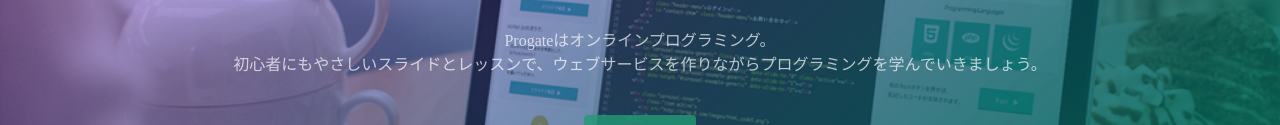
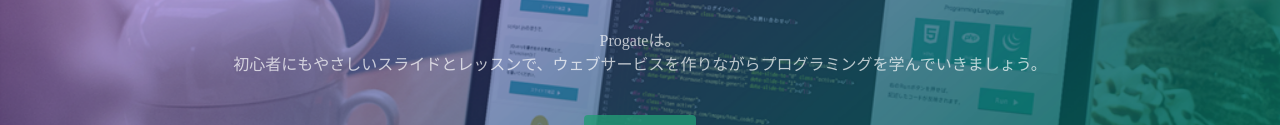
Before and after one commit to yasushihidaka/yasushihidaka.github.io, a plain HTML site: page index.html in a window 1280 px wide. Shown: the part 317-442 px from the top of the page. Drawn offline with Linux system fonts and the light colour scheme.

Commit message:
Update index.html

```diff
--- a/index.html
+++ b/index.html
@@ -24,7 +24,7 @@
   <div class="top-wrapper">
     <div class="container">
       <h1>LEARN TO CODE.<br>LEARN TO BE CREATIVE.</h1>
-      <p>Progateはオンラインプログラミング。<br>初心者にもやさしいスライドとレッスンで、ウェブサービスを作りながらプログラミングを学んでいきましょう。</p>
+      <p>Progateは。<br>初心者にもやさしいスライドとレッスンで、ウェブサービスを作りながらプログラミングを学んでいきましょう。</p>
       <div class="btn-wrapper">
         <a href="#" class="btn signup">新規登録</a>
         <p>or</p>
```
